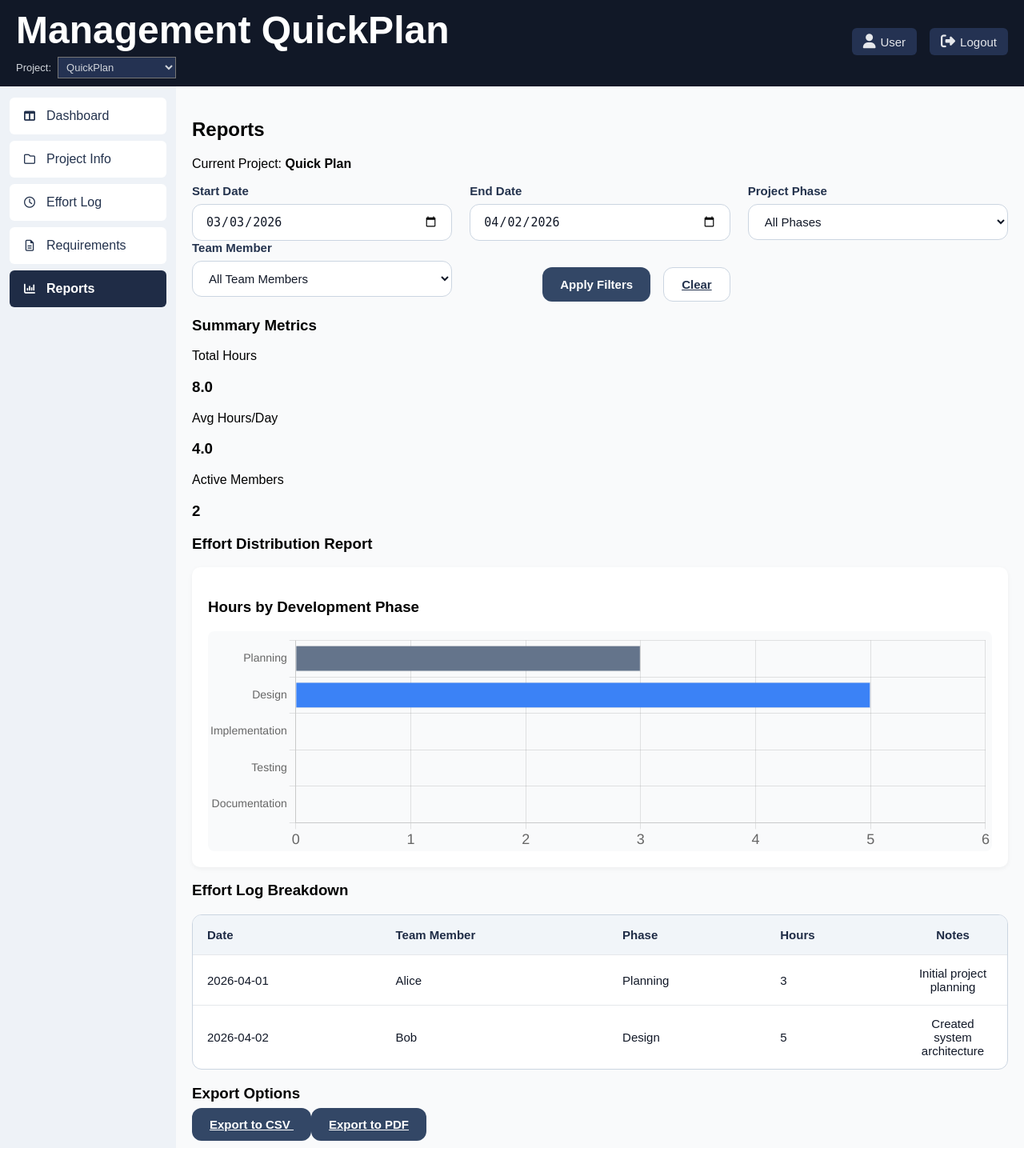
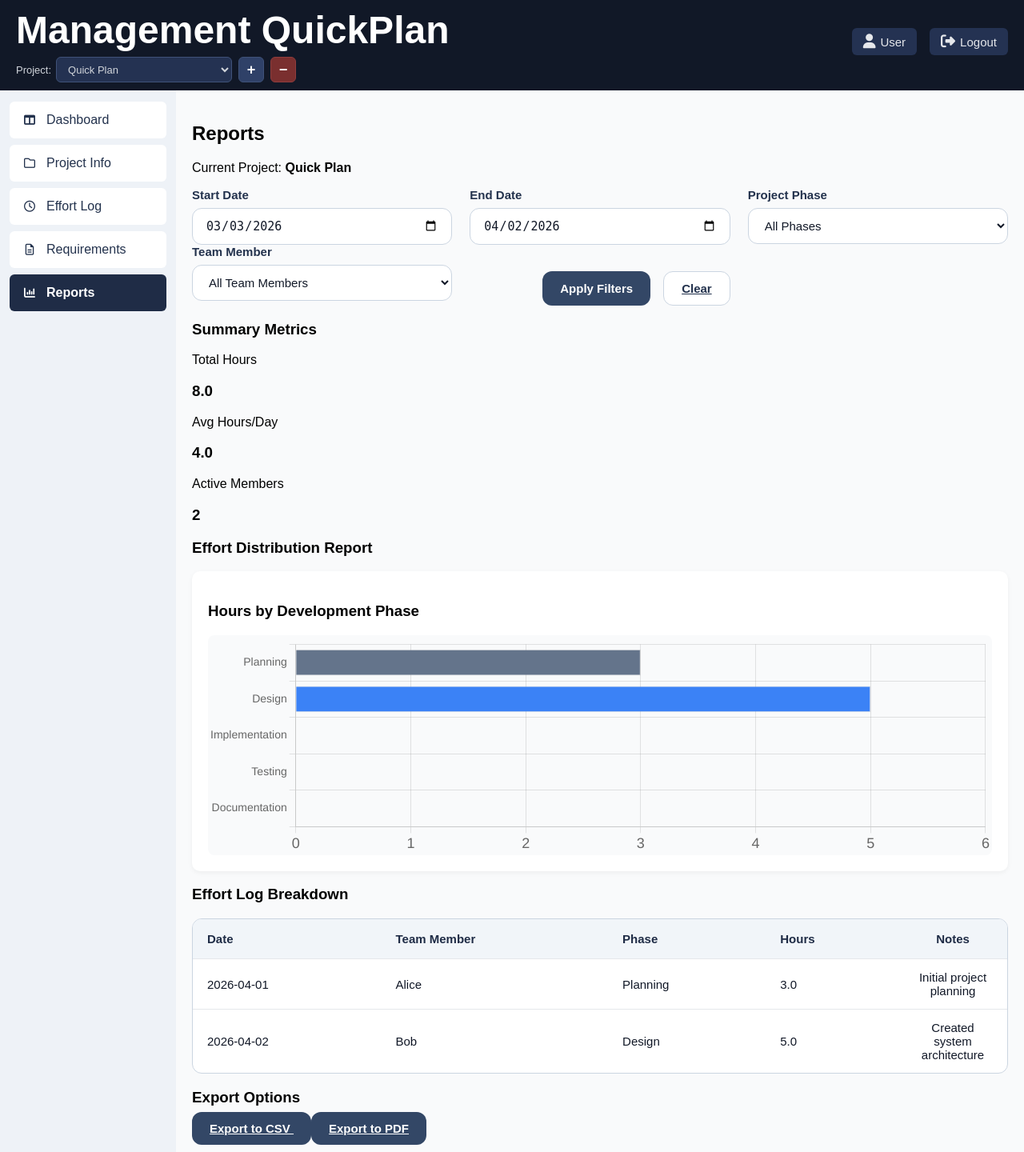
Before and after one commit to TSchaefSE/Management_QuickPlan, a Flask app: page /reports in a window 1280 px wide. Shown: the whole page at 80% size. Run offline with Flask 3, Linux system fonts and the light colour scheme; the visitor is signed in with stand-in values (Sample User, id 1).

Commit message:
Add multi-project support, project switcher UI, and project delete functionality

```diff
--- a/app/routes.py
+++ b/app/routes.py
@@ -8,7 +8,10 @@ from reportlab.platypus import SimpleDocTemplate, Table, TableStyle, Paragraph,
 from datetime import datetime, timedelta
 
 from app.services import (
+    load_projects,
     load_project_info,
+    create_project,
+    delete_project,
     save_project_info,
     load_team_members,
     save_team_members,
@@ -51,7 +54,22 @@ def _require_login():
 
 
 def _require_current_project():
-    return load_project_info()
+    selected_project_id = session.get("project_id")
+
+    if selected_project_id:
+        project = load_project_info(selected_project_id)
+        if project:
+            return project
+
+    projects = load_projects()
+
+    if not projects:
+        return None
+
+    first_project = projects[0]
+    session["project_id"] = first_project["project_id"]
+
+    return first_project
 
 
 # =========================
@@ -82,6 +100,37 @@ def login():
 def logout():
     session.clear()
     return redirect(url_for("main.login"))
+
+
+@main.route("/projects/select", methods=["POST"])
+def select_project():
+    user_id = _require_login()
+    if not user_id:
+        return redirect(url_for("main.login"))
+
+    selected_project_id = request.form.get("project_id")
+
+    if selected_project_id:
+        session["project_id"] = selected_project_id
+
+    return redirect(request.referrer or url_for("main.dashboard"))
+
+
+@main.route("/projects/new", methods=["POST"])
+def new_project():
+    user_id = _require_login()
+    if not user_id:
+        return redirect(url_for("main.login"))
+
+    new_project_row = create_project(
+        project_name="New Project",
+        owner="Unassigned",
+        description=""
+    )
+
+    session["project_id"] = new_project_row["project_id"]
+
+    return redirect(url_for("main.project_info"))
 
 
 # =========================
@@ -176,7 +225,10 @@ def project_info():
         risk_priorities = request.form.getlist("risk_priority[]")
         risk_statuses = request.form.getlist("risk_status[]")
 
+        project = _require_current_project()
+
         project_id = save_project_info(
+            project_id=project["project_id"],
             project_name=project_name,
             owner=owner,
             description=description,
@@ -198,7 +250,7 @@ def project_info():
 
         return redirect(url_for("main.project_info"))
 
-    project = load_project_info()
+    project = _require_current_project()
 
     if project:
         project_id = project["project_id"]
@@ -215,6 +267,32 @@ def project_info():
         members=members,
         risks=risks,
     )
+
+@main.route("/projects/delete", methods=["POST"])
+def delete_current_project():
+    user_id = _require_login()
+    if not user_id:
+        return redirect(url_for("main.login"))
+
+    project = _require_current_project()
+    projects = load_projects()
+
+    if not project:
+        return redirect(url_for("main.dashboard"))
+
+    if len(projects) <= 1:
+        return redirect(url_for("main.dashboard"))
+
+    delete_project(project["project_id"])
+
+    remaining_projects = load_projects()
+
+    if remaining_projects:
+        session["project_id"] = remaining_projects[0]["project_id"]
+    else:
+        session.pop("project_id", None)
+
+    return redirect(url_for("main.dashboard"))
 
 
 # =========================
@@ -240,6 +318,7 @@ def effort_logs():
                 "notes": request.form.get("task"),
             }
 
+            print("NEW LOG:", new_log)
             save_effort_log(new_log)
 
         return redirect(url_for("main.effort_logs"))
@@ -521,3 +600,21 @@ def export_reports_pdf():
         as_attachment=True,
         download_name="quickplan_report.pdf",
     )
+
+@main.app_context_processor
+def inject_projects():
+    projects = load_projects()
+    selected_project = None
+
+    selected_project_id = session.get("project_id")
+
+    if selected_project_id:
+        selected_project = load_project_info(selected_project_id)
+
+    if not selected_project and projects:
+        selected_project = projects[0]
+
+    return {
+        "available_projects": projects,
+        "selected_project": selected_project,
+    }
--- a/app/static/css/style.css
+++ b/app/static/css/style.css
@@ -70,11 +70,71 @@ body {
 }
 
 #project-select {
-    padding: 4px 6px;
+    height: 32px;
+    min-width: 220px;
+    max-width: 320px;
+    padding: 4px 10px;
     font-size: 13px;
-    width: 100%;
     color: #d1d5db;
     background-color: #243252;
+    border-radius: 6px;
+    border: 1px solid #3f5278;
+}
+
+.project-switcher {
+    display: flex;
+    align-items: center;
+    gap: 8px;
+}
+
+.project-select-form,
+.project-action-form {
+    display: flex;
+    align-items: center;
+    margin: 0;
+}
+
+.project-select-form {
+    gap: 6px;
+}
+
+.project-select-form label {
+    margin: 0;
+}
+
+.project-icon-btn {
+    width: 32px;
+    height: 32px;
+    border-radius: 6px;
+    border: 1px solid #3f5278;
+    background: #2f4168;
+    color: white;
+    font-size: 18px;
+    font-weight: bold;
+    line-height: 1;
+    cursor: pointer;
+
+    display: flex;
+    align-items: center;
+    justify-content: center;
+}
+
+.project-icon-btn:hover {
+    background: #3d5485;
+}
+
+.project-icon-btn.danger {
+    background: #7a2f2f;
+    border-color: #8f3d3d;
+}
+
+.project-icon-btn.danger:hover {
+    background: #9a3b3b;
+}
+
+.project-icon-btn:disabled {
+    opacity: 0.4;
+    cursor: not-allowed;
 }
 
 .topbar-btn {
--- a/app/templates/layout/base.html
+++ b/app/templates/layout/base.html
@@ -17,10 +17,42 @@
                 </div>
 
                 <div class="project-switcher">
-                    <label for="project-select">Project:</label>
-                    <select id="project-select" name="project">
-                        <option value="quickplan">QuickPlan</option> <!-- Update from CSV later -->
-                    </select>
+                    <form method="POST"
+                        action="{{ url_for('main.select_project') }}"
+                        class="project-select-form">
+                        <label for="project-select">Project:</label>
+
+                        <select id="project-select"
+                                name="project_id"
+                                onchange="this.form.submit()">
+                            {% for project_item in available_projects %}
+                                <option value="{{ project_item.project_id }}"
+                                    {% if selected_project and project_item.project_id|string == selected_project.project_id|string %}selected{% endif %}>
+                                    {{ project_item.project_name }}
+                                </option>
+                            {% endfor %}
+                        </select>
+                    </form>
+
+                    <form method="POST"
+                        action="{{ url_for('main.new_project') }}"
+                        class="project-action-form">
+                        <button type="submit" class="project-icon-btn" title="Add New Project">
+                            +
+                        </button>
+                    </form>
+
+                    <form method="POST"
+                        action="{{ url_for('main.delete_current_project') }}"
+                        class="project-action-form"
+                        onsubmit="return confirm('Delete this project and all of its related records?');">
+                        <button type="submit"
+                                class="project-icon-btn danger"
+                                title="Delete Current Project"
+                                {% if available_projects|length <= 1 %}disabled{% endif %}>
+                            −
+                        </button>
+                    </form>
                 </div>
             </div>
 
--- a/data/effort_logs.csv
+++ b/data/effort_logs.csv
@@ -1,6 +1,7 @@
 effort_log_id,project_id,team_member_id,project_phase,hours_logged,date,notes
-1,1,1,Planning,3,2026-04-01,Initial project planning
-2,1,2,Design,5,2026-04-02,Created system architecture
-3,1,3,Implementation,8,2026-04-03,Developed core features
-4,1,4,Testing,4,2026-04-04,Performed unit testing
-5,1,5,Documentation,2,2026-04-05,Wrote project documentation
+1,1,1,Planning,3.0,2026-04-01,Initial project planning
+2,1,2,Design,5.0,2026-04-02,Created system architecture
+3,1,3,Implementation,8.0,2026-04-03,Developed core features
+4,1,4,Testing,4.0,2026-04-04,Performed unit testing
+5,1,5,Documentation,2.0,2026-04-05,Wrote project documentation
+6,2,6,Design,3.0,2026-04-23,Added multi project functionality.
--- a/data/projects.csv
+++ b/data/projects.csv
@@ -1,2 +1,3 @@
 project_id,project_name,owner,description
 1,Quick Plan,John Smith,This is the project description
+2,New Project,Gabe Rivera,This is the description for our new project
--- a/data/requirements.csv
+++ b/data/requirements.csv
@@ -4,3 +4,4 @@ requirement_id,project_id,requirement_type,priority,status,title,description
 3,1,Functional,Medium,Proposed,Requirement Tracking,The system shall allow the user to create view and update project requirements.
 4,1,Non-Functional,Medium,Approved,CSV Persistence,The system shall persist project data in CSV files instead of a traditional database.
 5,1,Functional,High,Completed,Dashboard Summary,The system shall display total requirements completed requirements total hours and open risks on the dashboard.
+6,2,Functional,Critical,In Progress,Finish the group project,Finish the group project on time.
--- a/data/risks.csv
+++ b/data/risks.csv
@@ -3,3 +3,4 @@ risk_id,project_id,risk_name,risk_priority,risk_status
 6,1,Key developer unavailable,Medium,Open
 7,1,Data corruption,Critical,Mitigated
 8,1,Timeline delay,High,Closed
+9,2,Bad Developers,Low,Open
--- a/data/team_members.csv
+++ b/data/team_members.csv
@@ -4,3 +4,4 @@ team_member_id,project_id,member_name,member_role,member_email
 3,1,Charlie,Developer,charlie@company.com
 4,1,Diana,Tester,diana@company.com
 5,1,Evan,Technical Writer,evan@company.com
+6,2,Gabe Rivera,Project Manager,gabe@company.com
```
Also changed, not shown: app/models.py (+69 -17 lines), app/services.py (+50 -34 lines).
